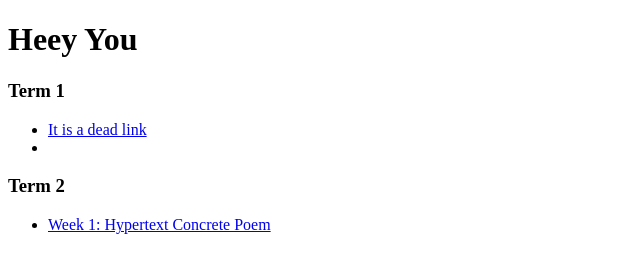
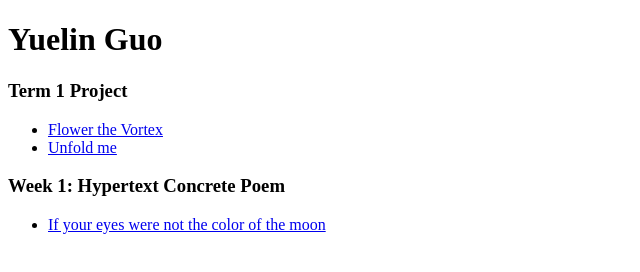
Before and after one commit to Cheerlizz/wcc2-portfolio, a plain HTML site: page index.html in a window 1280 px wide. Shown: the whole page, without its empty margins (0-640 px from the left). Drawn offline with Linux system fonts and the light colour scheme.

Commit message:
Update index.html

```diff
--- a/index.html
+++ b/index.html
@@ -11,27 +11,27 @@
         <!--This week we are keeping things very simple, please do not add anything extra, no CSS styling etc.-->
 
         <!--Change to your full name below-->
-        <h1>Heey You</h1>
+        <h1>Yuelin Guo</h1>
 
-        <h3>Term 1</h3>
+        <h3>Term 1 Project</h3>
 
         <!--Add two to five links to projects from last term that you should host on github-->
         <ul>
             <li>
-                <!--This is a link, the href value should contain the url or relative path to a page. / means the root folder of the directory structure-->
-                <a href="#">It is a dead link</a>
+                <a href="https://vimeo.com/manage/videos/789610319">Flower the Vortex</a>
             </li>
             <li>
-                <!-- Keep adding as many new list items with links as you need-->
+                <a href="https://vimeo.com/manage/videos/780843330">Unfold me</a>
             </li>
+
         </ul>
 
-        <h3>Term 2</h3>
+        <h3>Week 1: Hypertext Concrete Poem</h3>
 
         <!-- Change the href attribute value from / to the url to your project -->
         <ul>
             <li>
-                <a href="/">Week 1: Hypertext Concrete Poem</a>
+                <a href="https://cheerlizz.github.io/Sonnet-VIII/">If your eyes were not the color of the moon</a>
             </li>
         </ul>
 
```
